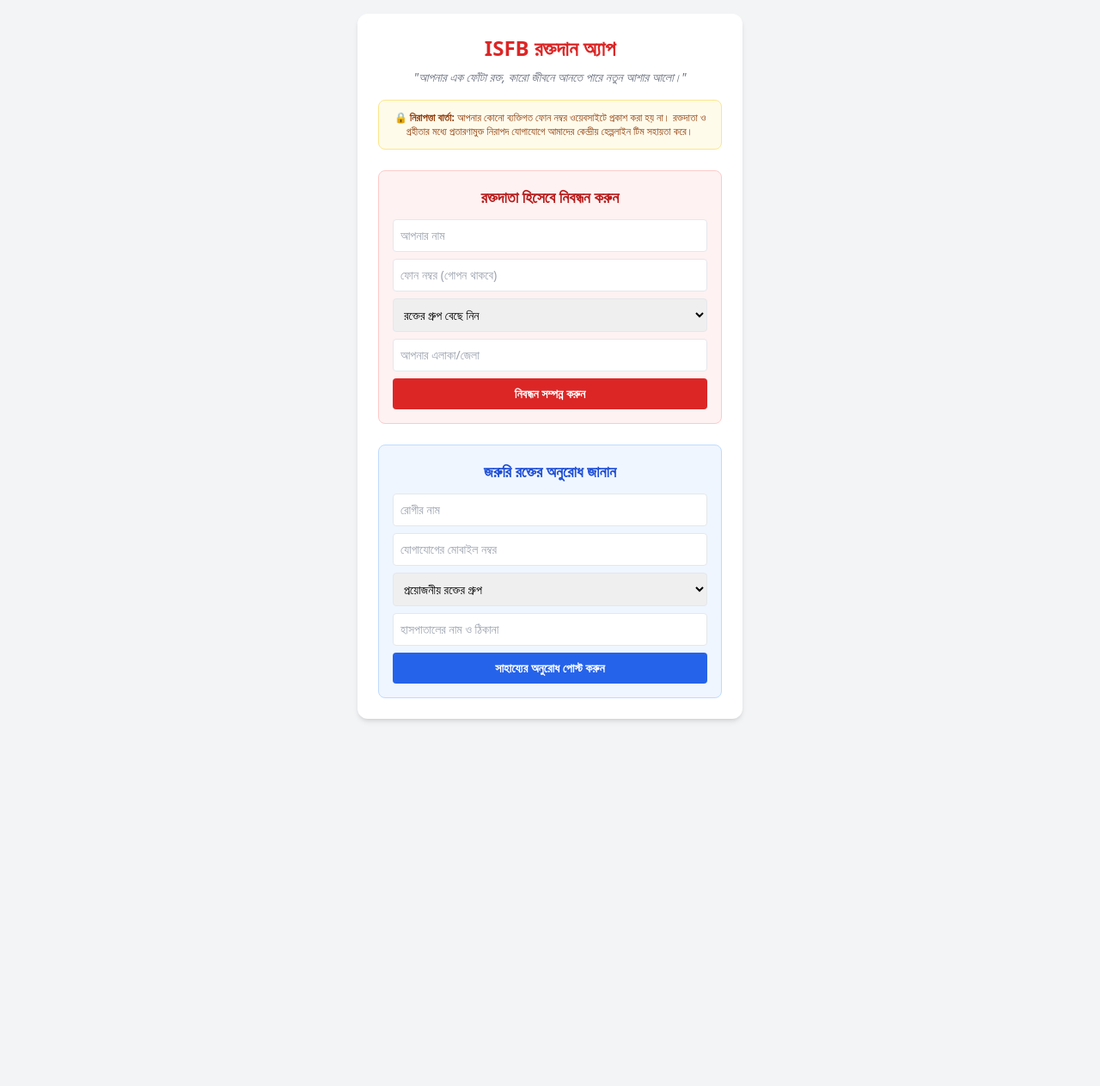
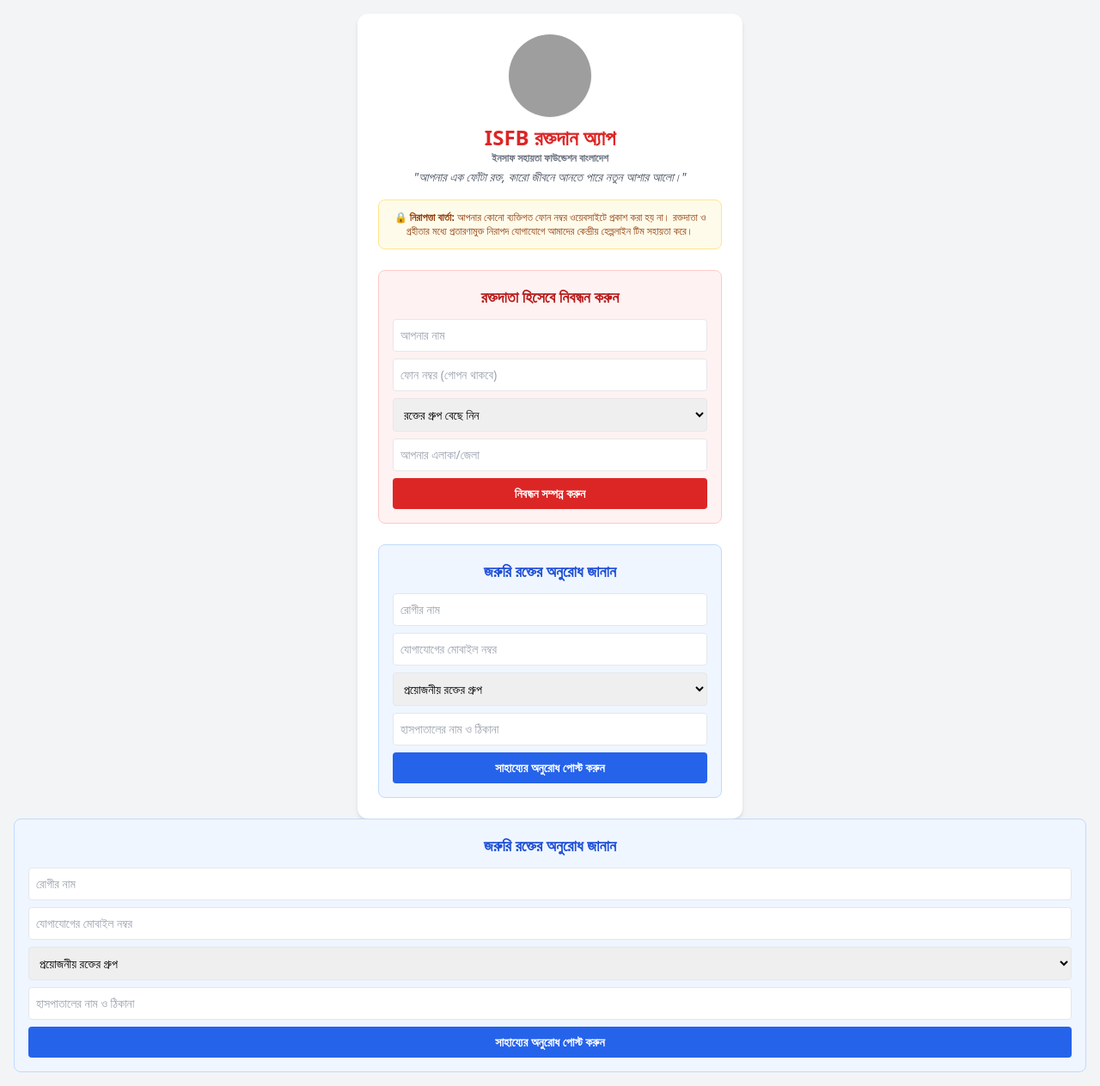
Before and after one commit to shbangladeshicreator12-droid/ISFB-blood-donation-app, a plain HTML site: page index.html in a window 1280 px wide. Shown: the whole page at 86% size. Before the commit the page ends 852 px from the top, so only its background shows below. Drawn offline with nearby package versions, Linux system fonts and the light colour scheme; grey boxes are pictures that could not be loaded.

Commit message:
Update index.html

```diff
--- a/index.html
+++ b/index.html
@@ -8,8 +8,18 @@
 </head>
 <body class="bg-gray-100 min-h-screen p-4">
     <div class="max-w-md mx-auto bg-white rounded-xl shadow-md p-6">
-        <h1 class="text-2xl font-bold text-red-600 text-center">ISFB রক্তদান অ্যাপ</h1>
-        <p class="text-center text-gray-500 italic text-sm mt-2 mb-4">"আপনার এক ফোঁটা রক্ত, কারো জীবনে আনতে পারে নতুন আশার আলো।"</p>
+
+        <!-- লোগো এবং শিরোনাম সেকশন -->
+        <div class="text-center mb-4">
+            <!-- আপনার ইনসাফ সহায়তা ফাউন্ডেশন বাংলাদেশ-এর লোগো -->
+            <img src="https://i.ibb.co/3s32X5Q/insaf-logo.png" alt="ইনসাফ সহায়তা ফাউন্ডেশন বাংলাদেশ" class="w-24 h-24 mx-auto mb-2 rounded-full shadow-sm object-cover">
+
+            <h1 class="text-2xl font-bold text-red-600">ISFB রক্তদান অ্যাপ</h1>
+            <p class="text-xs text-gray-500 font-semibold mb-1">ইনসাফ সহায়তা ফাউন্ডেশন বাংলাদেশ</p>
+
+            <!-- স্লোগান -->
+            <p class="text-gray-600 italic text-sm mt-1">"আপনার এক ফোঁটা রক্ত, কারো জীবনে আনতে পারে নতুন আশার আলো।"</p>
+        </div>
 
         <!-- নিরাপত্তা বার্তা -->
         <div class="bg-amber-50 border border-amber-200 text-amber-800 p-3 rounded-lg text-xs mb-6 text-center">
@@ -57,3 +67,26 @@
     <script type="module" src="app.js"></script>
 </body>
 </html>
+
+            <!-- জরুরি রিকোয়েস্ট পোস্ট -->
+            <section class="bg-blue-50 p-4 rounded-lg border border-blue-200">
+                <h2 class="text-lg font-bold text-blue-700 mb-3 text-center">জরুরি রক্তের অনুরোধ জানান</h2>
+                <form id="requestForm" class="space-y-2">
+                    <input type="text" id="reqPatient" placeholder="রোগীর নাম" required class="w-full p-2 border rounded text-sm">
+                    <input type="tel" id="reqPhone" placeholder="যোগাযোগের মোবাইল নম্বর" required class="w-full p-2 border rounded text-sm">
+                    <select id="reqBlood" required class="w-full p-2 border rounded text-sm">
+                        <option value="">প্রয়োজনীয় রক্তের গ্রুপ</option>
+                        <option value="A+">A+</option><option value="A-">A-</option>
+                        <option value="B+">B+</option><option value="B-">B-</option>
+                        <option value="O+">O+</option><option value="O-">O-</option>
+                        <option value="AB+">AB+</option><option value="AB-">AB-</option>
+                    </select>
+                    <input type="text" id="reqHospital" placeholder="হাসপাতালের নাম ও ঠিকানা" required class="w-full p-2 border rounded text-sm">
+                    <button type="submit" class="w-full bg-blue-600 text-white font-bold py-2 rounded text-sm">সাহায্যের অনুরোধ পোস্ট করুন</button>
+                </form>
+            </section>
+        </div>
+    </div>
+    <script type="module" src="app.js"></script>
+</body>
+</html>
```
